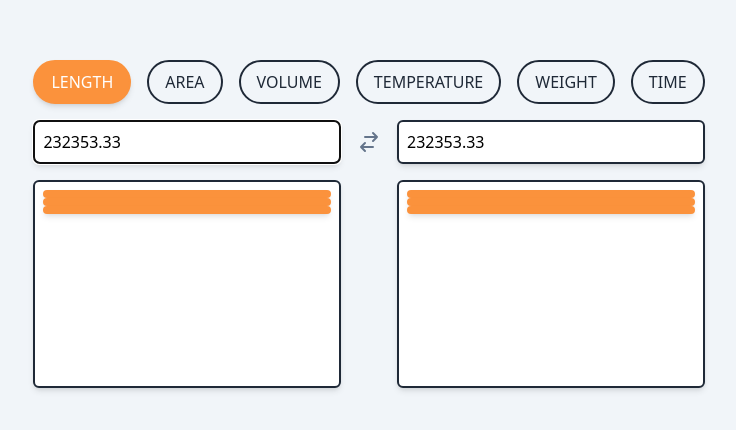
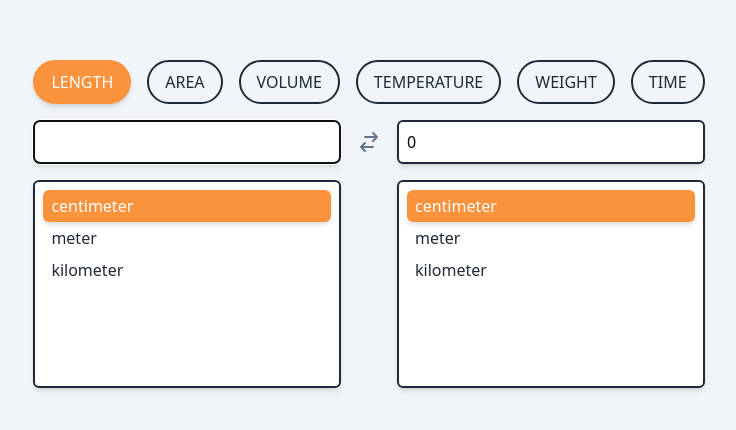
Before and after one commit to merchant-prince/005-pwa-unit-converter, a Vue app: page / in a window 1280 px wide. Shown: the part 176-606 px from the top of the page, without its empty margins (271-1007 px from the left). Built offline with nearby package versions, Linux system fonts and the light colour scheme; a web font is replaced by a local one.

Commit message:
first working version

```diff
--- a/src/App.vue
+++ b/src/App.vue
@@ -1,34 +1,34 @@
 <script setup lang="ts">
-import { Ref, ref, watchEffect } from "vue";
+import { computed, Ref, ref, watch } from "vue";
 import CategorySelector from "./components/CategorySelector.vue";
 import UnitSelector from "./components/UnitSelector.vue";
-
-const units = Object.freeze({
-  length: ["centimeter", "meter", "kilometer"],
-  area: ["square centimeter", "square meter", "square kilometer"],
-  volume: ["cubic centimeter", "cubic meter", "cubic kilometer"],
-  temperature: ["celsius", "kelvin", "fahrenheit"],
-  weight: ["milligram", "gram", "kilogram"],
-  time: ["second", "minute", "hour"],
-});
+import { units, Unit } from "./lib/units";
 
 const categories = Object.keys(units);
 
-const input: Ref<number | null> = ref(null);
-const output: Ref<number | null> = ref(null);
-
 const selectedCategory = ref(categories[0]);
 
-const selectedInputUnit = ref("");
-const selectedOutputUnit = ref("");
+const selectedInputUnit: Ref<Unit> = ref(units[selectedCategory.value][0]);
+const selectedOutputUnit: Ref<Unit> = ref(units[selectedCategory.value][0]);
 
-watchEffect(() => {
+const input: Ref<number | null> = ref(null);
+const output = computed(() =>
+  selectedOutputUnit.value.to(selectedInputUnit.value.from(input.value ?? 0))
+);
+
+const swap = () => {
+  input.value = output.value;
+
+  [selectedInputUnit.value, selectedOutputUnit.value] = [
+    selectedOutputUnit.value,
+    selectedInputUnit.value,
+  ];
+};
+
+watch(selectedCategory, () => {
   selectedOutputUnit.value = selectedInputUnit.value =
     units[selectedCategory.value][0];
 });
-
-input.value = 232353.33;
-output.value = input.value;
 </script>
 
 <template>
@@ -51,7 +51,7 @@ output.value = input.value;
           autofocus
         />
 
-        <div class="flex justify-center items-center">
+        <div class="flex justify-center items-center" @click="swap">
           <svg
             xmlns="http://www.w3.org/2000/svg"
             class="h-4 w-4 sm:h-6 sm:w-6 text-slate-500 cursor-pointer"
```
